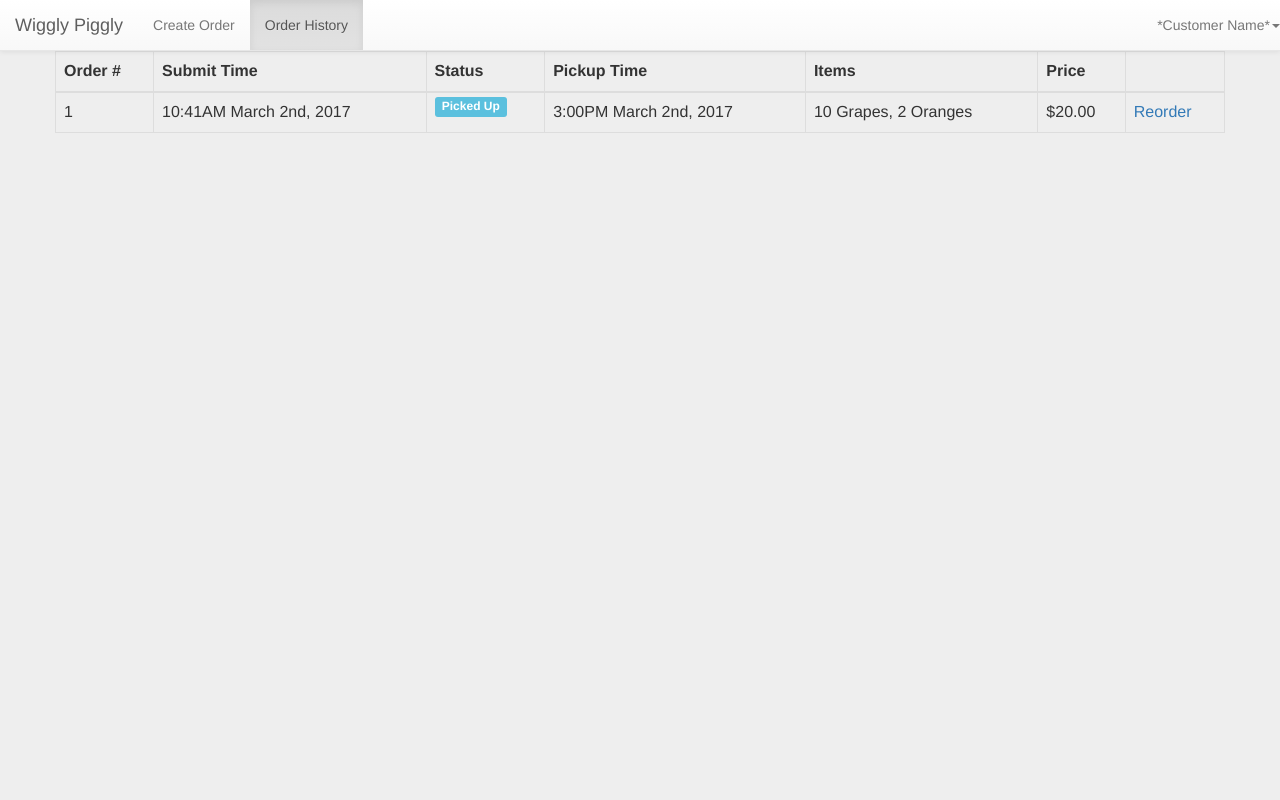
After one commit to revelsn/CS3389-Spring-2017-Group2, a PHP site: page /customerOrderHistory.php in a window 1280 px wide. The commit adds this page. Run offline with PHP 8.4, Linux system fonts and the light colour scheme; some libraries are stand-ins or nearby versions.

Commit message:
Added Customer Order History Page
A customer order history page with basic UI is done. No real
functionality so far. Customer dashboard cart order total now works
correctly and is no longer buggy as defined in last commit.

```diff
--- /dev/null
+++ b/customerOrderHistory.php
@@ -0,0 +1,102 @@
+<?php session_start();
+/**
+ * Created by PhpStorm.
+ * User: EDWid
+ * Date: 3/26/2017
+ * Time: 7:07 PM
+ */
+include "defaultscripts.php";
+?>
+<!DOCTYPE html>
+<html lang="en">
+<head>
+    <meta charset="utf-8">
+    <meta name="viewport" content="width=device-width, initial-scale=1, shrink-to-fit=no">
+    <meta name="description" content="">
+    <meta name="author" content="">
+
+    <title>Wiggly Piggly User Dashboard</title>
+
+
+    <!-- Custom styles for this template -->
+    <link href="dashboard.css" rel="stylesheet">
+</head>
+
+<body>
+
+<div class="container-fluid">
+    <!--This navigation bar code, the div below this comment, should probably be moved into a file that gets called
+    because it is simply duplicate code that will appear in all of the customer pages with minor variations,
+    such as which list items are active-->
+    <div class="row">
+        <div class="col-md-12">
+            <nav class="navbar navbar-default navbar-fixed-top" role="navigation">
+                <div class="navbar-header">
+
+                    <button type="button" class="navbar-toggle" data-toggle="collapse" data-target="#bs-example-navbar-collapse-1">
+                        <span class="sr-only">Toggle navigation</span><span class="icon-bar"></span><span class="icon-bar"></span><span class="icon-bar"></span>
+                    </button> <a class="navbar-brand" href="#">Wiggly Piggly</a>
+                </div>
+
+                <div class="collapse navbar-collapse" id="bs-example-navbar-collapse-1">
+                    <ul class="nav navbar-nav">
+                        <li >
+                            <a href="customerDash.php">Create Order</a>
+                        </li>
+                        <li class="active">
+                            <a href="customerOrderHistory.php">Order History</a>
+                        </li>
+                    </ul>
+                    <ul class="nav navbar-nav navbar-right">
+                        <li class="dropdown">
+                            <a href="#" class="dropdown-toggle" data-toggle="dropdown">*Customer Name*<strong class="caret"></strong></a>
+                            <ul class="dropdown-menu">
+                                <li>
+                                    <a href="#">Profile</a>
+                                </li>
+                                <li>
+                                    <a href="logout.php">Sign out</a>
+                                </li>
+                            </ul>
+                        </li>
+                    </ul>
+                </div>
+
+            </nav>
+        </div>
+    </div>
+<div class="container">
+    <div class="row">
+        <div class="table-responsive">
+            <table class="table table-bordered">
+                <thead>
+                <tr>
+                    <th>Order #</th>
+                    <th>Submit Time</th>
+                    <th>Status</th>
+                    <th>Pickup Time</th>
+                    <th>Items</th>
+                    <th>Price</th>
+                    <th></th>
+                </tr>
+                </thead>
+                <tbody>
+                <tr>
+                    <td>1</td>
+                    <td>10:41AM March 2nd, 2017</td>
+                    <td><span class="label label-info">Picked Up</span></td>
+                    <td>3:00PM March 2nd, 2017</td>
+                    <td>10 Grapes, 2 Oranges</td>
+                    <td>$20.00</td>
+                    <td><a href="orderSubmit.php">Reorder</a></td>
+                    <!--Not sure how to move forward dynamically posting the order history, whether it goes in the order class
+                     or to create a one time file call, or to create a history object since we will be gathering history data
+                     from the db in other places...-->
+                </tr>
+                </tbody>
+            </table>
+        </div>
+    </div>
+</div>
+</body>
+</html>
```
Also changed, not shown: customerDash.php (+15 -9 lines).
